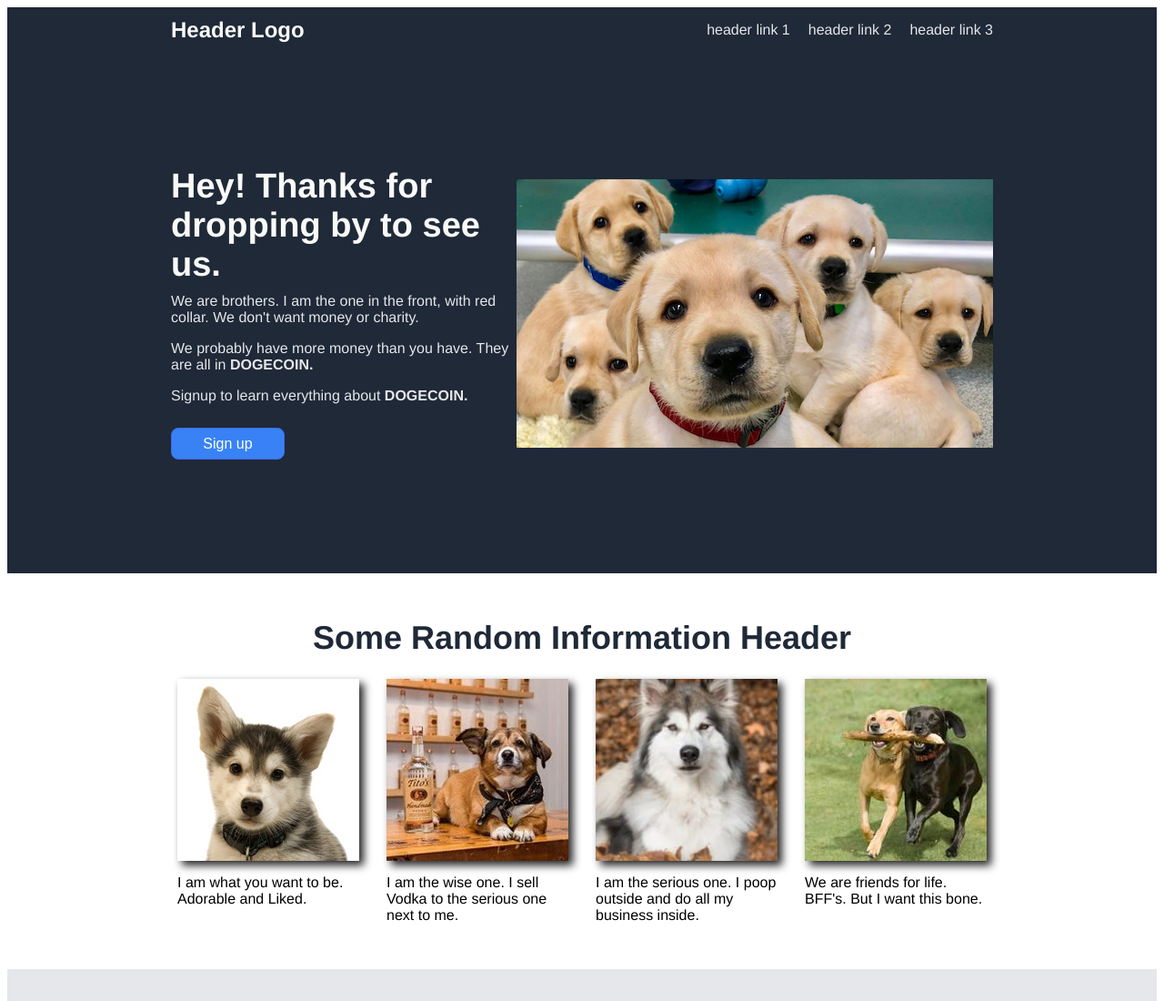
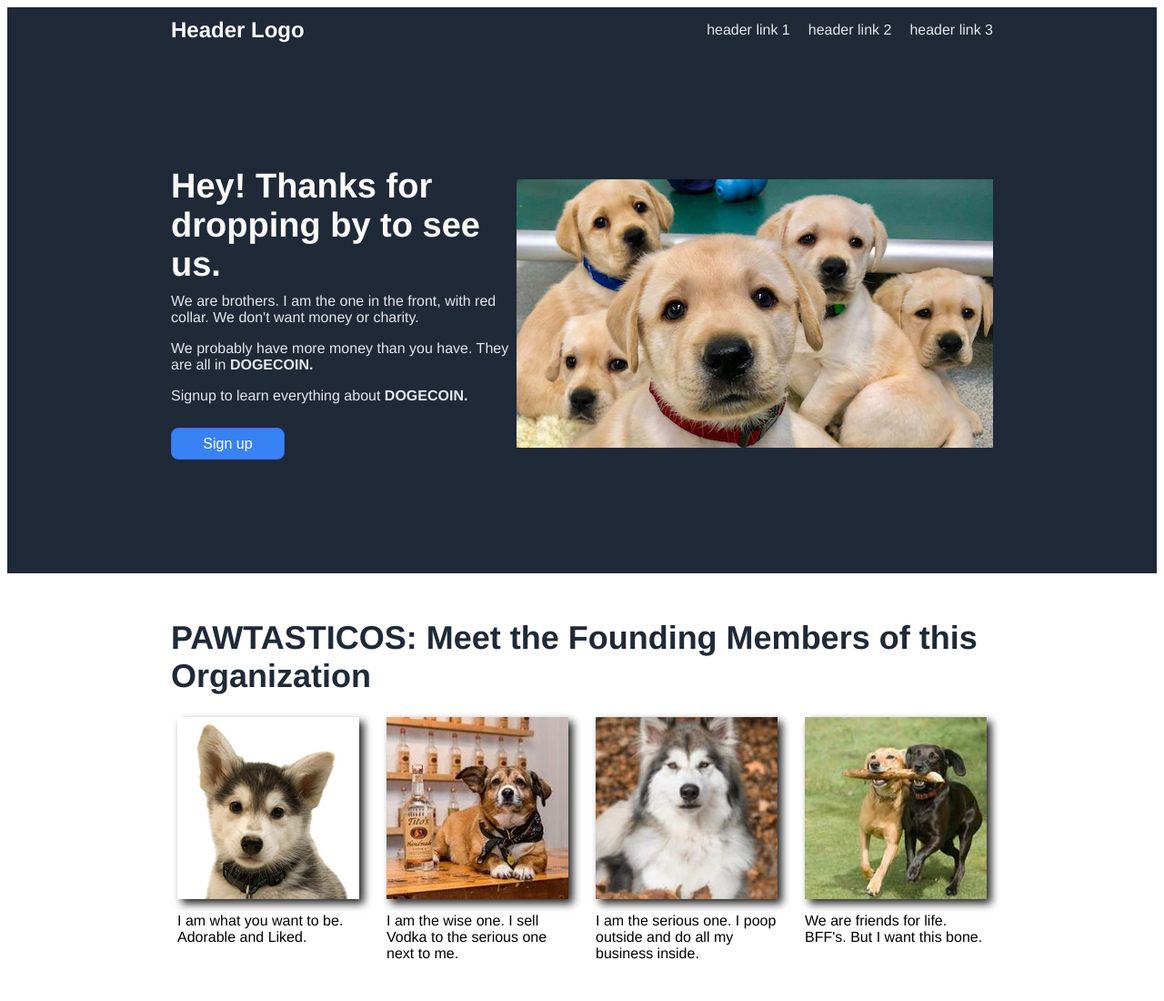
Before and after one commit to rameshraman86/Landing-Page, a plain HTML site: page index.html in a window 1280 px wide. Shown: the top 1100 px of the page at 91% size. Drawn offline with Linux system fonts and the light colour scheme.

Commit message:
modified header

```diff
--- a/index.html
+++ b/index.html
@@ -58,7 +58,8 @@
         <!-- SECTION2 -->
         <div class="section2">
             <div class="section2-main-text">
-                Some Random Information Header
+                <!-- Some Random Information Header -->
+                PAWTASTICOS: Meet the Founding Members of this Organization
             </div>
 
             <div class="section2-images-section">
```
